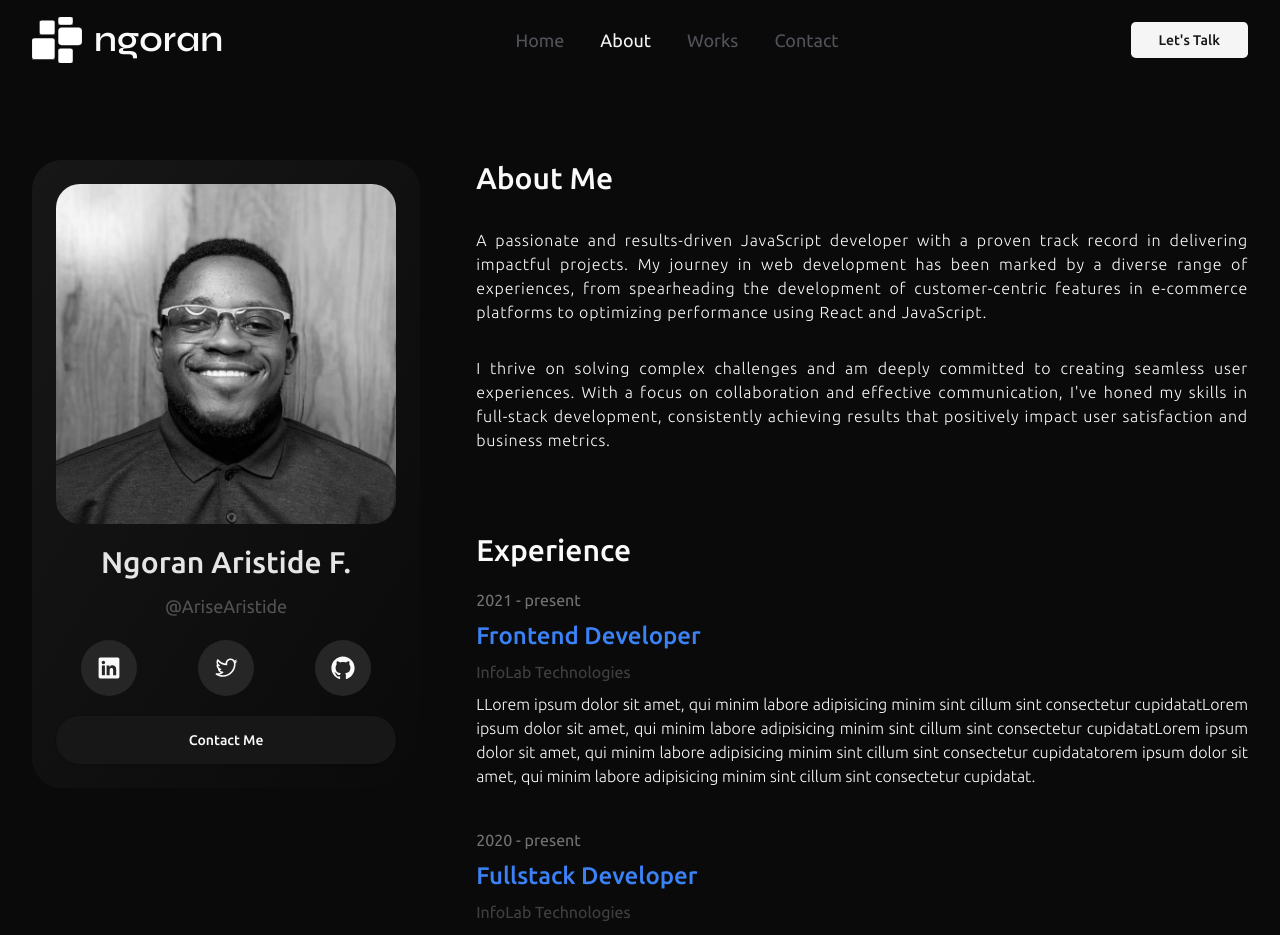
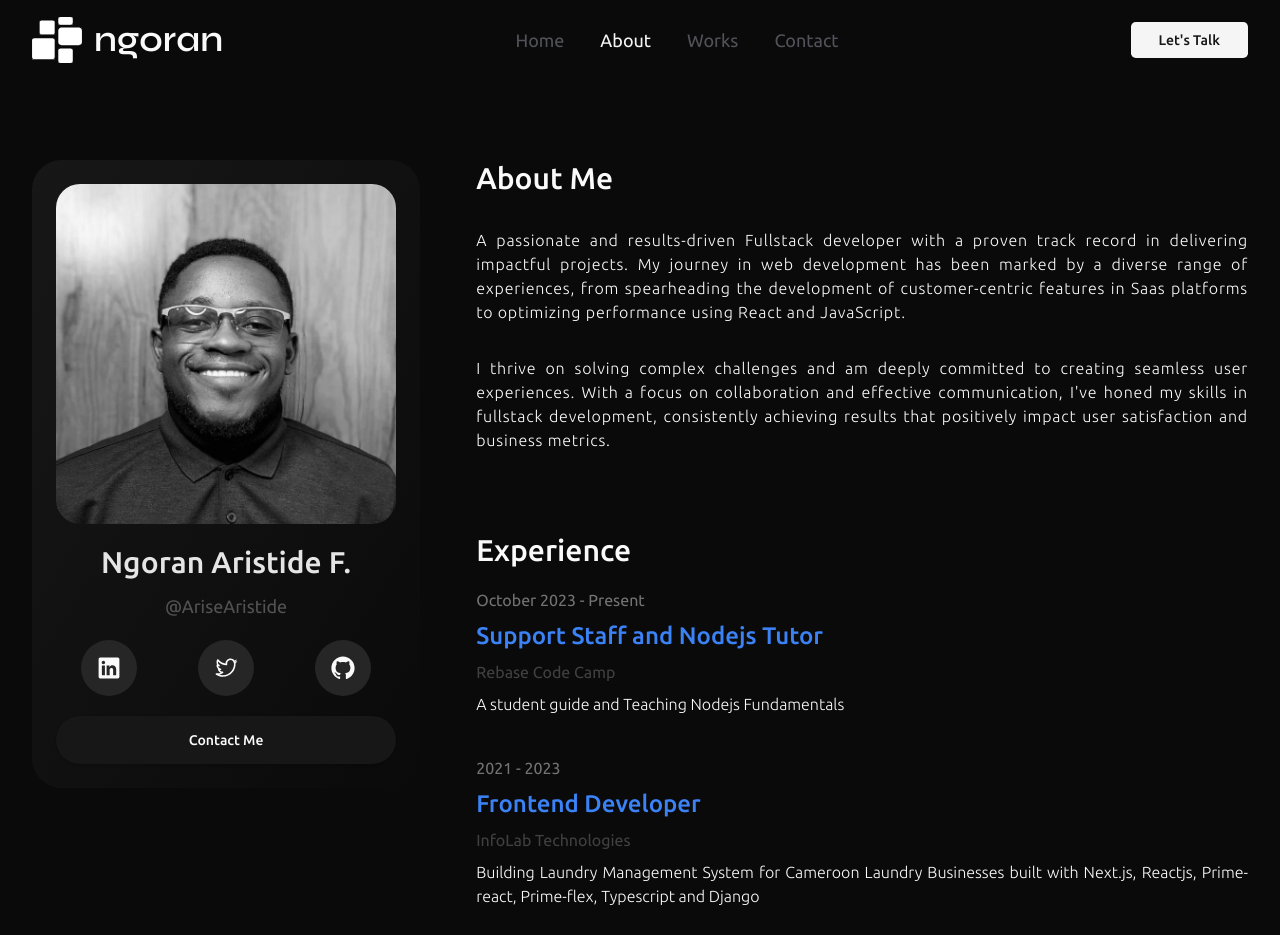
Before and after one commit to NgoranA/portfolio, a Next.js app: page /about in a window 1280 px wide. Shown: the top 935 px of the page. Built offline with nearby package versions, Linux system fonts and the light colour scheme.

Commit message:
about me handled

```diff
--- a/src/components/AboutMeContent.tsx
+++ b/src/components/AboutMeContent.tsx
@@ -8,17 +8,17 @@ function AboutMeContent() {
       <div className="flex flex-col gap-8">
         <p className="text-3xl font-medium">About Me</p>
         <p className="text-md font-thin text-justify tracking-wider">
-          A passionate and results-driven JavaScript developer with a proven
+          A passionate and results-driven Fullstack developer with a proven
           track record in delivering impactful projects. My journey in web
           development has been marked by a diverse range of experiences, from
           spearheading the development of customer-centric features in
-          e-commerce platforms to optimizing performance using React and
-          JavaScript.{" "}
+          Saas platforms to optimizing performance using React and
+          JavaScript.
         </p>
         <p className="font-thin text-justify tracking-wider">
           I thrive on solving complex challenges and am deeply committed to
           creating seamless user experiences. With a focus on collaboration and
-          effective communication, I&apos;ve honed my skills in full-stack
+          effective communication, I&apos;ve honed my skills in fullstack
           development, consistently achieving results that positively impact
           user satisfaction and business metrics.
         </p>
--- a/src/components/Experiences.tsx
+++ b/src/components/Experiences.tsx
@@ -11,20 +11,28 @@ export type ExperienceEdu = {
 function Experiences() {
   const experiences: ExperienceEdu[] = [
     {
-      year: "2021 - present",
+      year: "October 2023 - Present",
+      role: "Support Staff and Nodejs Tutor",
+      company: "Rebase Code Camp",
+      id: 1,
+      details:
+        "A student guide and Teaching Nodejs Fundamentals",
+    },
+    {
+      year: "2021 - 2023",
       role: "Frontend Developer",
       company: "InfoLab Technologies",
       id: 1,
       details:
-        "LLorem ipsum dolor sit amet, qui minim labore adipisicing minim sint cillum sint consectetur cupidatatLorem ipsum dolor sit amet, qui minim labore adipisicing minim sint cillum sint consectetur cupidatatLorem ipsum dolor sit amet, qui minim labore adipisicing minim sint cillum sint consectetur cupidatatorem ipsum dolor sit amet, qui minim labore adipisicing minim sint cillum sint consectetur cupidatat.",
+        "Building Laundry Management System for Cameroon Laundry Businesses built with Next.js, Reactjs, Prime-react, Prime-flex, Typescript and Django",
     },
     {
       year: "2020 - present",
-      role: "Fullstack Developer",
-      company: "InfoLab Technologies",
+      role: "Developer",
+      company: "Freelancing ",
       id: 2,
       details:
-        "LLorem ipsum dolor sit amet, qui minim labore adipisicing minim sint cillum sint consectetur cupidatatLorem ipsum dolor sit amet, qui minim labore adipisicing minim sint cillum sint consectetur cupidatatLorem ipsum dolor sit amet, qui minim labore adipisicing minim sint cillum sint consectetur cupidatatorem ipsum dolor sit amet, qui minim labore adipisicing minim sint cillum sint consectetur cupidatat.",
+        "Building Customer based projects and Devoting to continuous Learning, Growth and Skill uplifting",
     },
   ];
   return (
--- a/src/components/Header.tsx
+++ b/src/components/Header.tsx
@@ -10,8 +10,8 @@ const syne = Syne({ weight: ["600"], subsets: ["latin"] });
 
 const Header = () => {
   return (
-    <header className="text-zinc-600 h-20">
-      <div className="max-w-7xl h-full container flex items-center justify-between">
+    <header className="md:container text-zinc-600  h-20  bg-inherit z-50 top-0 sticky">
+      <div className="h-full flex  items-center justify-between ">
         <div className=" flex items-center w-full md:w-fit justify-between gap-3">
           <Image src={logo} alt="logo" height={0} width={50} />
           <h1
```
Also changed, not shown: package.json (+11 -11 lines), 1 other file (tests, documents, lock files or other folders).
